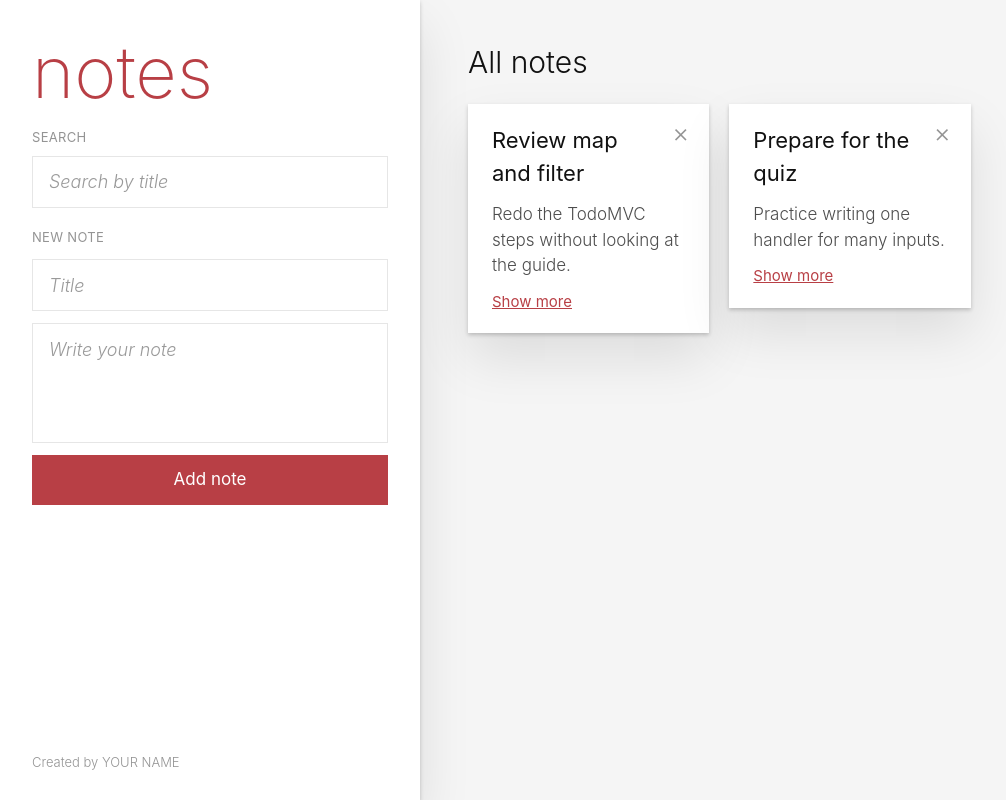
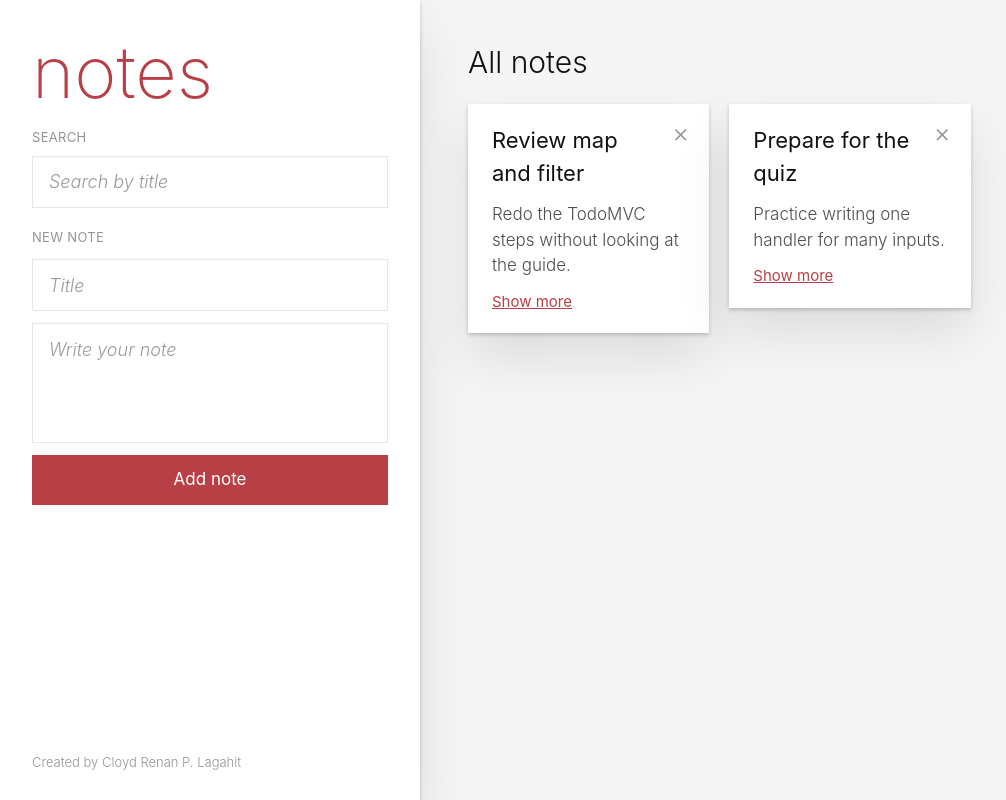
Before and after one commit to CloydLagahit/csit340g8-notes, a React (Vite) app: page / in a window 1280 px wide. Shown: the whole page, without its empty margins (0-1006 px from the left). Built offline with nearby package versions, Linux system fonts and the light colour scheme.

Commit message:
chore: replace YOUR NAME with Cloyd Renan P. Lagahit

```diff
--- a/src/App.jsx
+++ b/src/App.jsx
@@ -5,7 +5,7 @@
      return (
        <div className="bg-[#f5f5f5] font-light text-[#111]">
          <Notes />
-         <Info name="YOUR NAME" />
+         <Info name="Cloyd Renan P. Lagahit" />
        </div>
      )
    }
```
